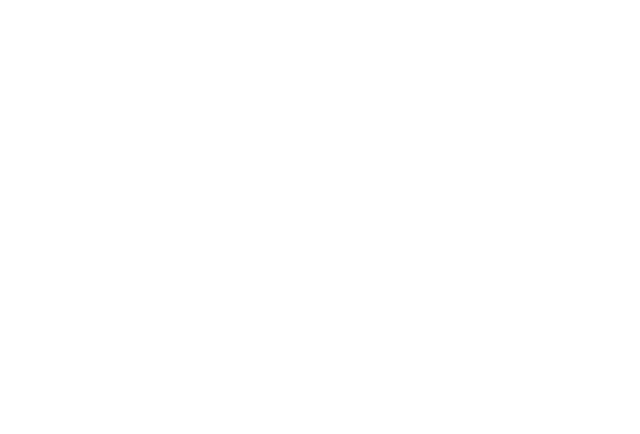
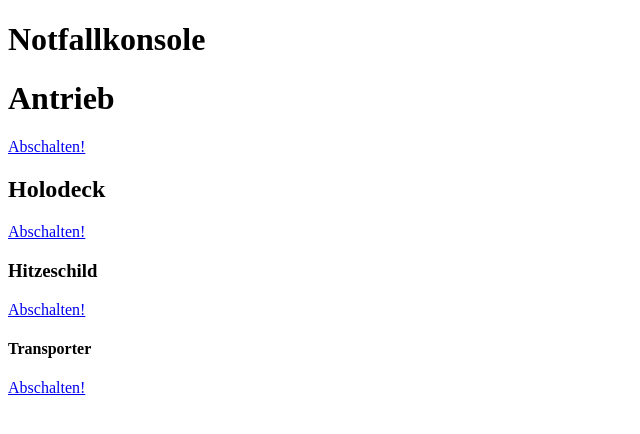
Before and after one commit to strancoox/Aufgaben, a plain HTML site: page Notfallkonsole.html in a window 1280 px wide. Shown: the whole page, without its empty margins (0-640 px from the left). Drawn offline with Linux system fonts and the light colour scheme.

Commit message:
CSS hinzugefügt & Grundriss erstellt

```diff
--- a/Notfallkonsole.html
+++ b/Notfallkonsole.html
@@ -6,6 +6,23 @@
     <title>Notfallkonsole</title>
 </head>
 <body>
+    <h1>Notfallkonsole</h1>
+    <div id="antrieb">
+        <h1>Antrieb</h2>
+        <a id="schalter-antrieb" href="#">Abschalten!</a>
+    </div>
+    <div id="holodeck">
+        <h2>Holodeck</h2>
+        <a id="schalter-holodeck" href="#">Abschalten!</a>
+    </div>
+    <div id="hitzeschild">
+        <h3>Hitzeschild</h3>
+        <a id="schalter-hitzeschild" href="#">Abschalten!</a>
+    </div>
+    <div id="transporter">
+        <h4>Transporter</h4>
+        <a id="schalter-transporter" href="#">Abschalten!</a>
+    </div>
 
     <script src = "Notfall.js"></script>
 </body>
```
Also changed, not shown: Notfallkonsole.css (added).
